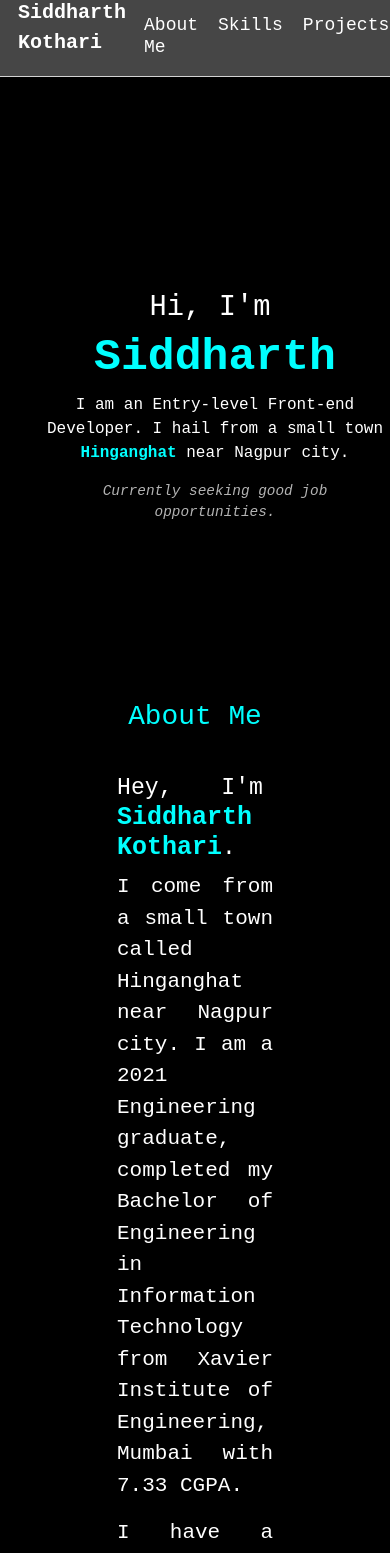
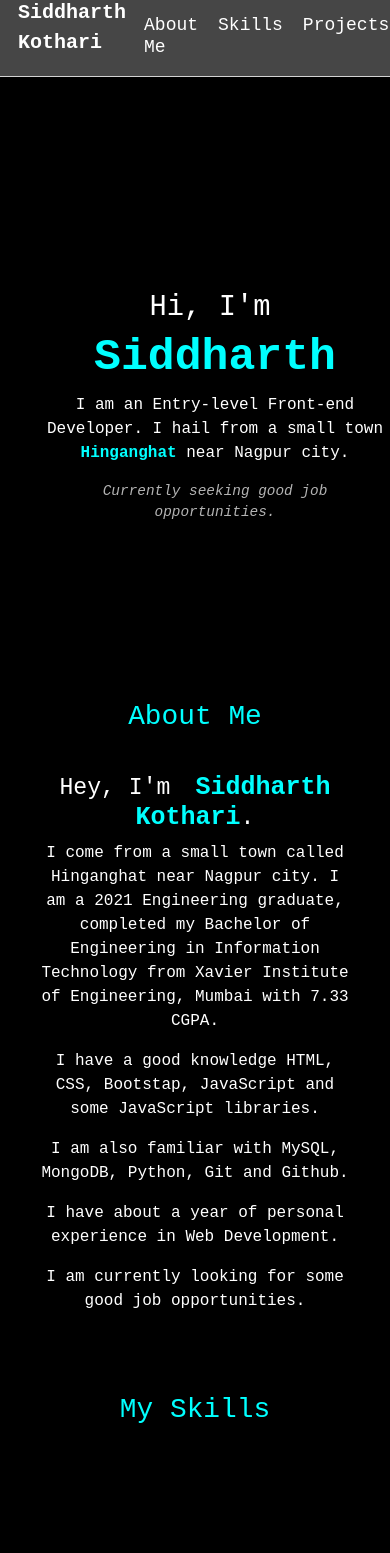
Before and after one commit to siddharth-kothari/portfolio, a React (Create React App) app: page / in a window 390 px wide. Shown: the top 1553 px of the page. Built offline with nearby package versions, Linux system fonts and the light colour scheme.

Commit message:
Responsive Update

```diff
--- a/src/About.css
+++ b/src/About.css
@@ -3,7 +3,6 @@
     display: flex;
     flex-direction: column !important;
     margin-top: 4rem;
-
 }
 
 .about__title{
@@ -31,9 +30,22 @@
     padding-left: 10px;
 }
 
-.about__info > p{
+.about__info  p{
     font-family: monospace;
     font-size: 21px;
     font-weight: lighter;
     opacity: 100 !important;
 }
+
+
+@media screen and (max-width:480px) {
+    .about__info  p{
+        font-size: 1rem;
+    }
+
+    .about__info{
+        text-align: center;
+        padding-left: 10% !important;
+        padding-right: 10% !important;
+    }
+}
```
